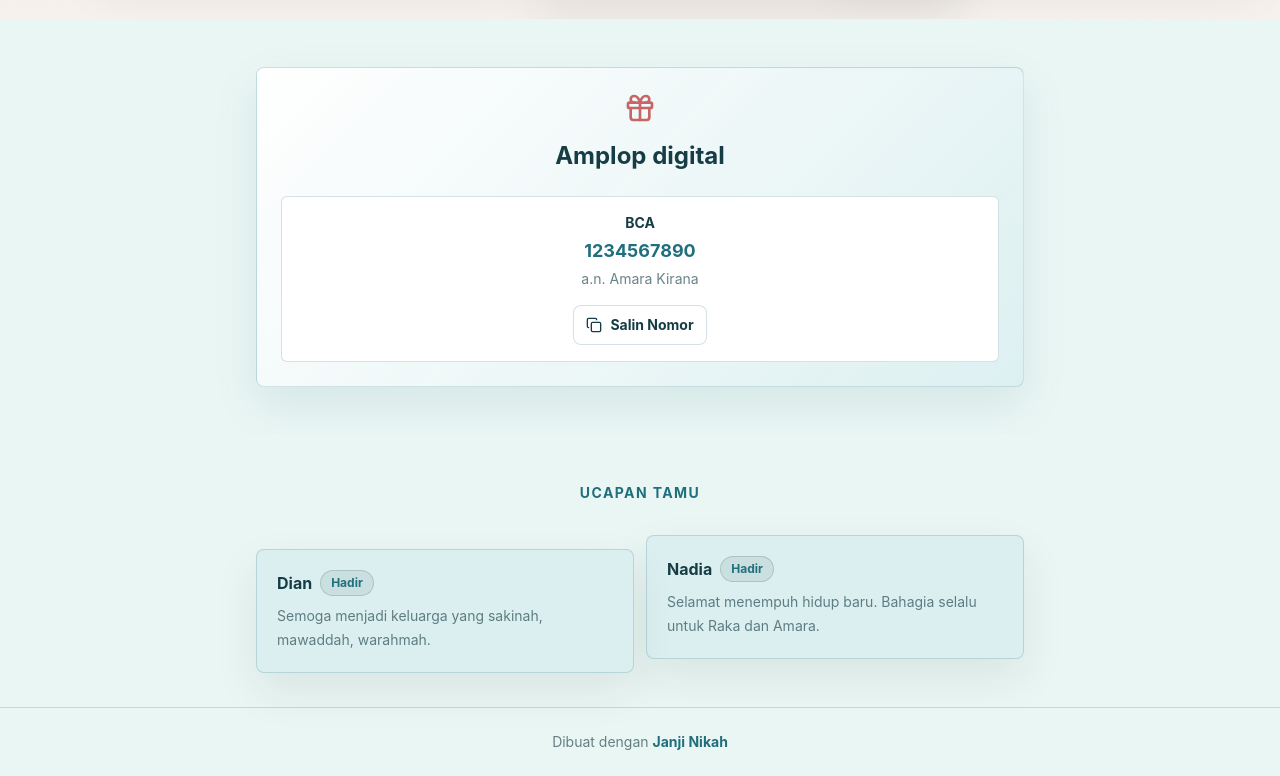
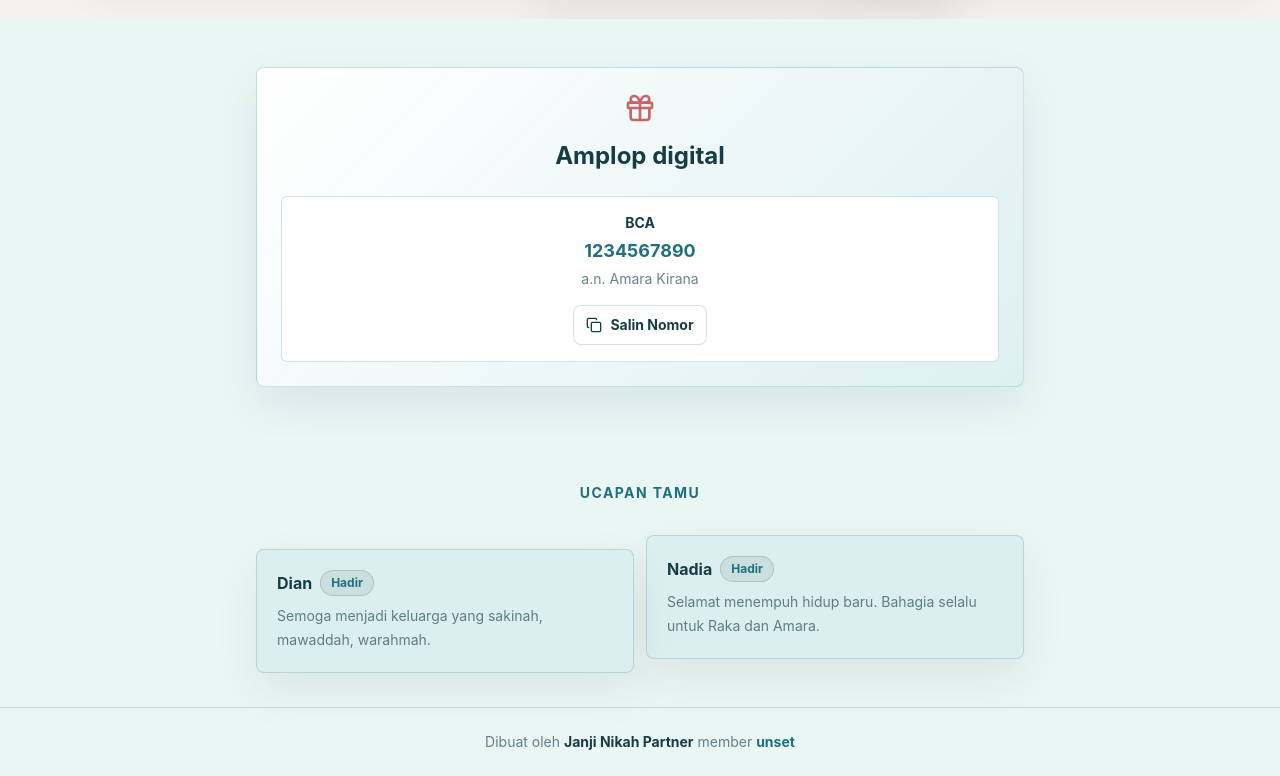
Before and after one commit to alankurniadi12/janji-nikah-frontend, a Vue app: page /demo-tema/coastal-dawn in a window 1280 px wide. Shown: the part 4287-5063 px from the top of the page. Built offline with nearby package versions, Linux system fonts and the light colour scheme; no server answers.

Commit message:
feat(invitation): show member creator in footer

```diff
--- a/src/components/invitation/InvitationRenderer.vue
+++ b/src/components/invitation/InvitationRenderer.vue
@@ -165,6 +165,9 @@ const countdownParts = computed(() => {
     { label: "Detik", value: seconds }
   ];
 });
+const publicDomain = computed(() => (import.meta.env.VITE_PUBLIC_DOMAIN || "janjinikah.com").replace(/^https?:\/\//, "").replace(/\/$/, ""));
+const publicDomainUrl = computed(() => `https://${publicDomain.value}`);
+const creatorName = computed(() => props.invitation.creator?.displayName || props.invitation.creator?.memberName || "Janji Nikah Partner");
 
 function wishName(wish) {
   return wish.displayName || wish.name || "Tamu";
@@ -790,8 +793,10 @@ watch(showContent, () => {
       </section>
 
       <footer class="theme-footer border-t border-ink/10 bg-white px-4 py-6 text-center text-sm text-ink/55">
-        Dibuat dengan
-        <RouterLink class="font-bold text-leaf hover:text-ink" to="/">Janji Nikah</RouterLink>
+        Dibuat oleh
+        <span class="font-bold text-ink">{{ creatorName }}</span>
+        member
+        <a class="font-bold text-leaf hover:text-ink" :href="publicDomainUrl">{{ publicDomain }}</a>
       </footer>
 
       <nav
```
Also changed, not shown: 2 other files (tests, documents, lock files or other folders).
